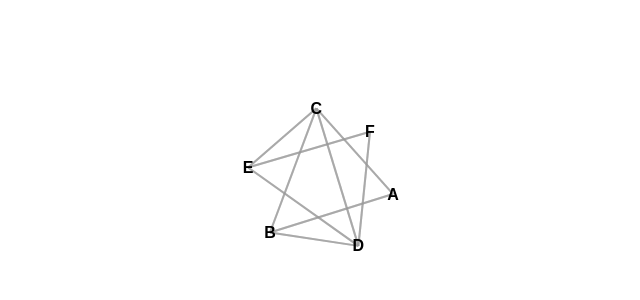
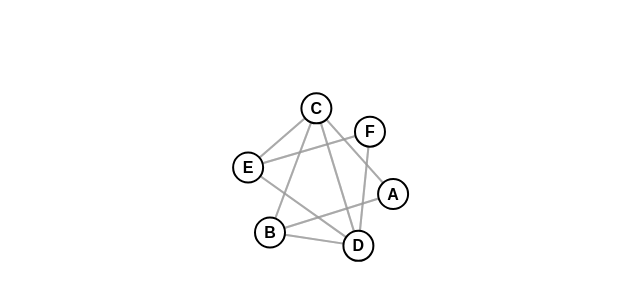
Before and after one commit to jwaldor/algorithm-visualization, a Next.js app in the folder visualization/algovis/: page /djikstra in a window 1280 px wide. Shown: the part 152-452 px from the top of the page, without its empty margins (106-746 px from the left). Built offline with nearby package versions, Linux system fonts and the light colour scheme.

Commit message:
style nodes so that we can set background

```diff
--- a/visualization/algovis/src/app/djikstra/page.tsx
+++ b/visualization/algovis/src/app/djikstra/page.tsx
@@ -247,13 +247,13 @@ const Graph: React.FC<GraphProps> = ({ graph }) => {
           onMouseUp={(e) => dragEnd(e, node)}
           onMouseLeave={(e) => dragEnd(e, node)}
         >
-          {/* <Circle
-            entry={parseInt(node.id)}
-            array={[]}
-            executing={false}
-            setNumbers={() => {}}
-            found={undefined}
-          /> */}
+
+          <circle
+            r="15"
+            fill="white"
+            stroke="black"
+            strokeWidth="2"
+          />
           <text
             textAnchor="middle"
             dominantBaseline="central"
```
